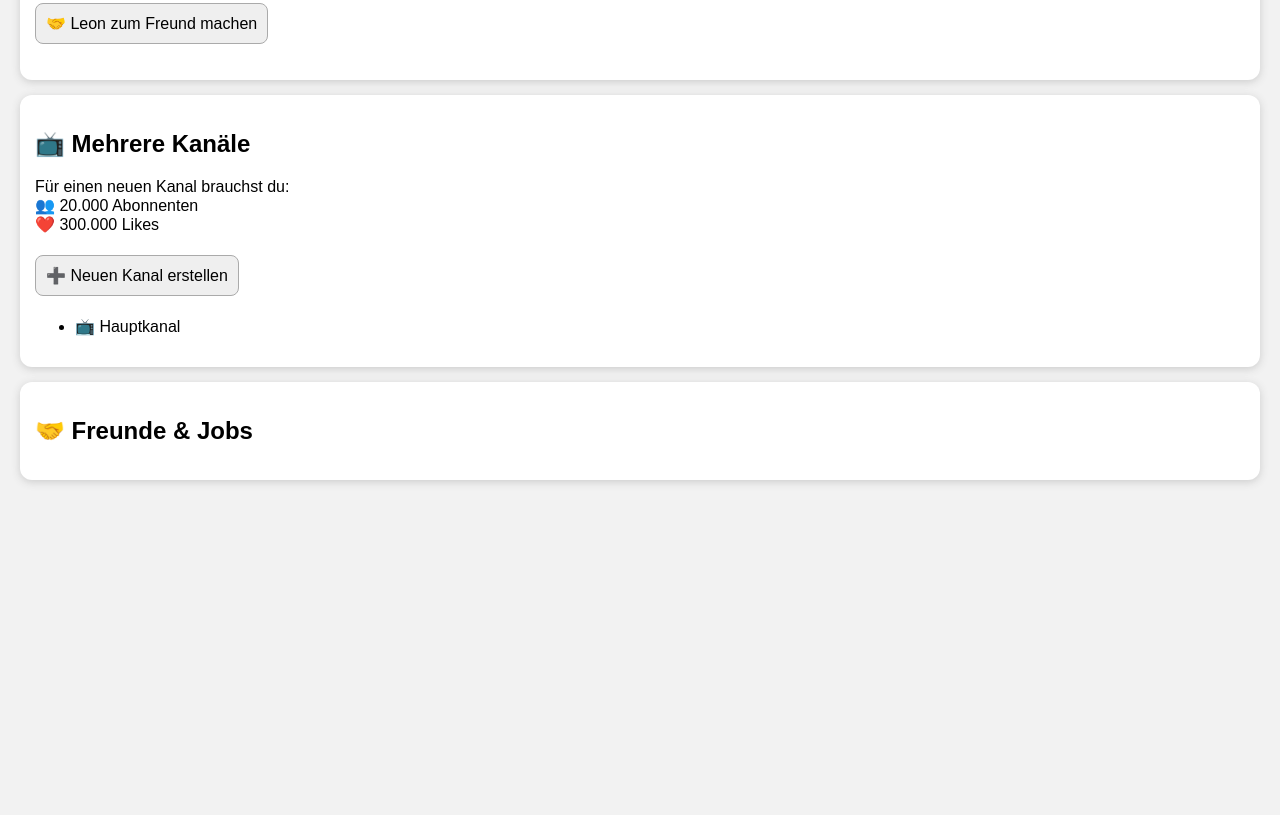
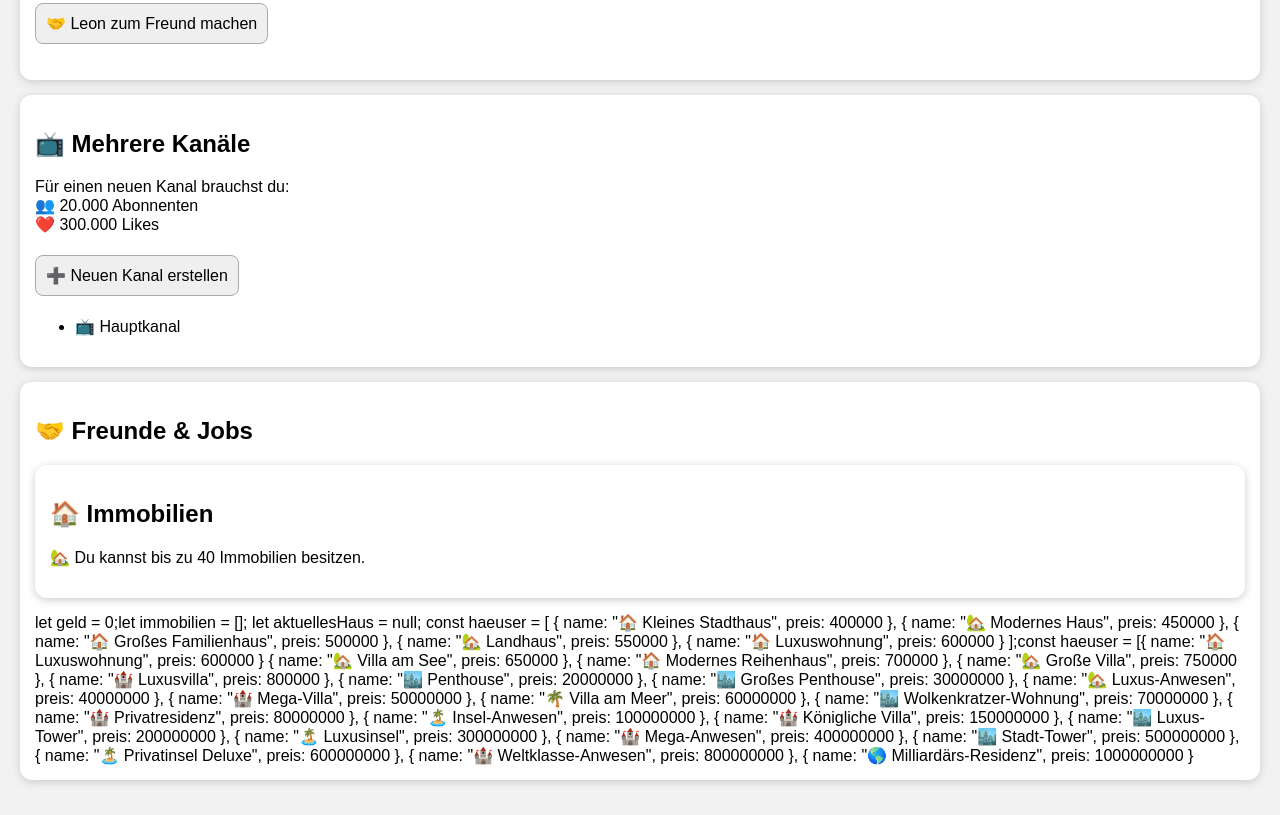
Before and after one commit to fabricembele84-max/youtuber-game, a plain HTML site: page index.html in a window 1280 px wide. Shown: the part 4534-5349 px from the top of the page. Before the commit the page ends 5049 px from the top, so only its background shows below. Drawn offline with Linux system fonts and the light colour scheme.

Commit message:
Aktualisieren von index.html

```diff
--- a/index.html
+++ b/index.html
@@ -804,4 +804,38 @@
 
 </body>
 </html><div class="box">
-    <h2>🤝 Freunde & Jobs</h2>
+    <h2>🤝 Freunde & Jobs</h2><div class="box">
+  <h2>🏠 Immobilien</h2>
+
+  <p>🏡 Du kannst bis zu 40 Immobilien besitzen.</p>
+
+  <div id="immobilien"></div>
+</div>let geld = 0;let immobilien = [];
+let aktuellesHaus = null;
+
+const haeuser = [
+  { name: "🏠 Kleines Stadthaus", preis: 400000 },
+  { name: "🏡 Modernes Haus", preis: 450000 },
+  { name: "🏠 Großes Familienhaus", preis: 500000 },
+  { name: "🏡 Landhaus", preis: 550000 },
+  { name: "🏠 Luxuswohnung", preis: 600000 }
+];const haeuser = [{ name: "🏠 Luxuswohnung", preis: 600000 }  { name: "🏡 Villa am See", preis: 650000 },
+  { name: "🏠 Modernes Reihenhaus", preis: 700000 },
+  { name: "🏡 Große Villa", preis: 750000 },
+  { name: "🏰 Luxusvilla", preis: 800000 },
+  { name: "🏙️ Penthouse", preis: 20000000 },
+  { name: "🏙️ Großes Penthouse", preis: 30000000 },
+  { name: "🏡 Luxus-Anwesen", preis: 40000000 },
+  { name: "🏰 Mega-Villa", preis: 50000000 },
+  { name: "🌴 Villa am Meer", preis: 60000000 },
+  { name: "🏙️ Wolkenkratzer-Wohnung", preis: 70000000 },
+  { name: "🏰 Privatresidenz", preis: 80000000 },
+  { name: "🏝️ Insel-Anwesen", preis: 100000000 },
+  { name: "🏰 Königliche Villa", preis: 150000000 },
+  { name: "🏙️ Luxus-Tower", preis: 200000000 },
+  { name: "🏝️ Luxusinsel", preis: 300000000 },
+  { name: "🏰 Mega-Anwesen", preis: 400000000 },
+  { name: "🏙️ Stadt-Tower", preis: 500000000 },
+  { name: "🏝️ Privatinsel Deluxe", preis: 600000000 },
+  { name: "🏰 Weltklasse-Anwesen", preis: 800000000 },
+  { name: "🌎 Milliardärs-Residenz", preis: 1000000000 }
```
